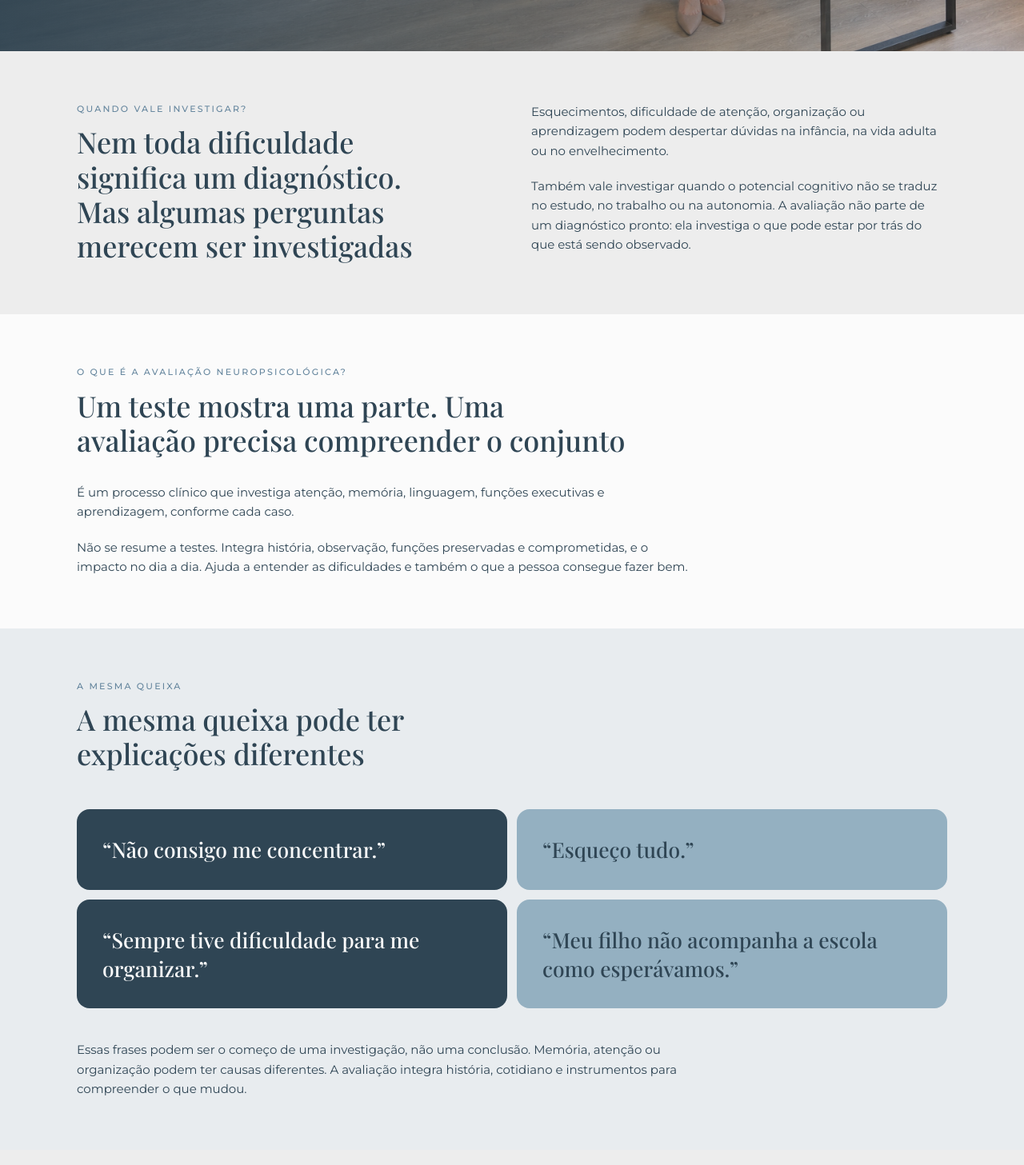
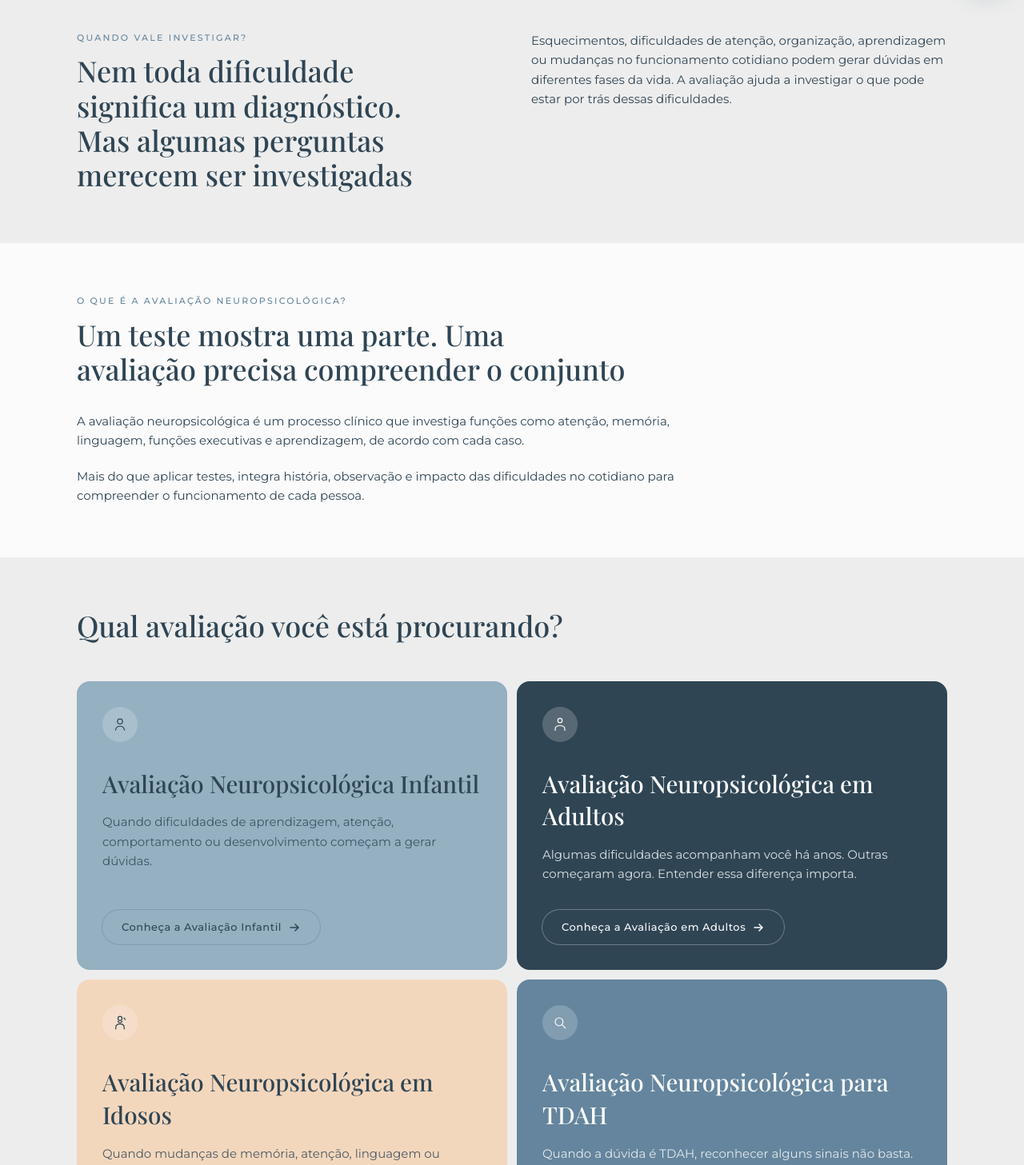
Before and after one commit to ccarolsevero/LaisBaroni, a Next.js app: page /avaliacao-neuropsicologica in a window 1280 px wide. Shown: the part 800-2257 px from the top of the page at 80% size. Built offline with nearby package versions, Linux system fonts and the light colour scheme; a web font is replaced by a local one.

Commit message:
Atualiza os textos da home e da página geral de avaliação.
Co-authored-by: Cursor <cursoragent@cursor.com>

```diff
--- a/src/app/avaliacao-neuropsicologica/page.tsx
+++ b/src/app/avaliacao-neuropsicologica/page.tsx
@@ -10,11 +10,9 @@ import {
   IconPuzzle,
   IconSearch,
 } from "@/components/icons";
-import { LineMarks } from "@/components/illustrations";
 import { PageHero } from "@/components/page-hero";
 import { Container, SectionHeading } from "@/components/ui";
 import { photos } from "@/lib/photos";
-import { site } from "@/lib/site";
 
 export const metadata: Metadata = {
   title: "Avaliação Neuropsicológica",
@@ -75,13 +73,6 @@ const tipos = [
   },
 ];
 
-const quotes = [
-  "Não consigo me concentrar.",
-  "Esqueço tudo.",
-  "Sempre tive dificuldade para me organizar.",
-  "Meu filho não acompanha a escola como esperávamos.",
-];
-
 const processo = [
   "Começa pela queixa, pela história e pela pergunta que motivou a avaliação.",
   "Em seguida, selecionamos os procedimentos adequados e analisamos as informações em conjunto.",
@@ -124,7 +115,6 @@ export default function AvaliacaoPage() {
         title="Quando as dificuldades começam a levantar perguntas, uma avaliação cuidadosa pode ajudar a encontrar respostas"
         description="Dificuldades de atenção, memória, aprendizagem ou comportamento podem ter explicações diferentes. A avaliação ajuda a compreender o que pode estar por trás delas."
         note="Avaliação neuropsicológica infantil, adulta e em idosos"
-        pills={[...site.credentials]}
         image={photos.avaliacao}
       />
 
@@ -136,15 +126,10 @@ export default function AvaliacaoPage() {
           />
           <div className="space-y-5 text-[15px] leading-relaxed hero-copy sm:text-base">
             <p>
-              Esquecimentos, dificuldade de atenção, organização ou aprendizagem
-              podem despertar dúvidas na infância, na vida adulta ou no
-              envelhecimento.
-            </p>
-            <p>
-              Também vale investigar quando o potencial cognitivo não se traduz no
-              estudo, no trabalho ou na autonomia. A avaliação não parte de um
-              diagnóstico pronto: ela investiga o que pode estar por trás do que
-              está sendo observado.
+              Esquecimentos, dificuldades de atenção, organização, aprendizagem
+              ou mudanças no funcionamento cotidiano podem gerar dúvidas em
+              diferentes fases da vida. A avaliação ajuda a investigar o que pode
+              estar por trás dessas dificuldades.
             </p>
           </div>
         </Container>
@@ -158,42 +143,14 @@ export default function AvaliacaoPage() {
           />
           <div className="mt-8 max-w-3xl space-y-5 text-[15px] leading-relaxed hero-copy sm:text-base">
             <p>
-              É um processo clínico que investiga atenção, memória, linguagem,
-              funções executivas e aprendizagem, conforme cada caso.
+              A avaliação neuropsicológica é um processo clínico que investiga
+              funções como atenção, memória, linguagem, funções executivas e
+              aprendizagem, de acordo com cada caso.
             </p>
             <p>
-              Não se resume a testes. Integra história, observação, funções
-              preservadas e comprometidas, e o impacto no dia a dia. Ajuda a
-              entender as dificuldades e também o que a pessoa consegue fazer bem.
-            </p>
-          </div>
-        </Container>
-      </section>
-
-      <section className="bg-mist py-12 sm:py-16">
-        <Container>
-          <SectionHeading
-            eyebrow="A mesma queixa"
-            title="A mesma queixa pode ter explicações diferentes"
-          />
-          <div className="mt-12 grid gap-3 sm:grid-cols-2">
-            {quotes.map((quote, index) => (
-              <blockquote
-                key={quote}
-                className={`rounded-2xl p-8 font-display text-[1.65rem] leading-snug font-medium ${
-                  index % 2 === 0 ? "bg-ink text-white" : "bg-soft text-ink"
-                }`}
-              >
-                “{quote}”
-              </blockquote>
-            ))}
-          </div>
-          <div className="mt-10 max-w-3xl space-y-5 text-[15px] leading-relaxed hero-copy sm:text-base">
-            <p>
-              Essas frases podem ser o começo de uma investigação, não uma
-              conclusão. Memória, atenção ou organização podem ter causas
-              diferentes. A avaliação integra história, cotidiano e instrumentos
-              para compreender o que mudou.
+              Mais do que aplicar testes, integra história, observação e impacto
+              das dificuldades no cotidiano para compreender o funcionamento de
+              cada pessoa.
             </p>
           </div>
         </Container>
@@ -253,13 +210,6 @@ export default function AvaliacaoPage() {
               </article>
             ))}
           </div>
-          <blockquote className="mt-12 max-w-3xl">
-            <LineMarks className="mb-4 h-10 w-14 text-ink/35" />
-            <p className="font-display text-3xl leading-snug font-medium text-ink sm:text-4xl">
-              A avaliação não começa no teste. Começa na pergunta que precisamos
-              investigar.
-            </p>
-          </blockquote>
         </Container>
       </section>
 
@@ -284,9 +234,6 @@ export default function AvaliacaoPage() {
               história e do contexto de cada pessoa.
             </p>
           </div>
-          <p className="mt-6 text-sm tracking-wide text-peach">
-            {site.credentialLines.neuro}
-          </p>
           <ButtonLink href="/sobre" variant="peach" className="mt-8">
             Conheça minha trajetória
           </ButtonLink>
@@ -304,7 +251,7 @@ export default function AvaliacaoPage() {
 
       <ContactBand
         title="Talvez você ainda não saiba qual é a resposta. A avaliação existe justamente para investigar a pergunta"
-        description="Entre em contato para saber mais sobre a avaliação neuropsicológica."
+        description=""
       />
     </>
   );
--- a/src/app/page.tsx
+++ b/src/app/page.tsx
@@ -1,8 +1,8 @@
 import type { ComponentProps } from "react";
 import Image from "next/image";
+import { ArticleCard } from "@/components/article-card";
 import { ButtonLink } from "@/components/button-link";
 import { ContactBand } from "@/components/contact-band";
-import { EditorialGrid } from "@/components/editorial-grid";
 import { HeroImage } from "@/components/page-hero";
 import {
   IconArrow,
@@ -11,10 +11,12 @@ import {
   IconGraduate,
   IconWhatsApp,
 } from "@/components/icons";
-import { LineMarks } from "@/components/illustrations";
 import { Container, SectionHeading } from "@/components/ui";
 import { photos } from "@/lib/photos";
+import { getAllPosts } from "@/lib/posts";
 import { site, whatsappUrl } from "@/lib/site";
+
+export const dynamic = "force-dynamic";
 
 function HomeHeading(props: ComponentProps<typeof SectionHeading>) {
   return (
@@ -31,7 +33,6 @@ const areas = [
     tone: "bg-soft text-ink",
     pill: "Avaliação",
     title: "Avaliação Neuropsicológica",
-    lead: "Quando existem dúvidas, investigar com cuidado faz diferença.",
     text: "Compreende o funcionamento cognitivo, emocional e comportamental além de resultados isolados.",
     cta: "Conheça a Avaliação Neuropsicológica",
   },
@@ -41,7 +42,6 @@ const areas = [
     tone: "bg-ink text-white",
     pill: "Psicoterapia",
     title: "Psicoterapia Individual",
-    lead: "Entender o que acontece nem sempre é suficiente para deixar de repetir.",
     text: "Olhamos para emoções, relações, necessidades e padrões que influenciam escolhas e vínculos no presente.",
     cta: "Conheça a Psicoterapia",
   },
@@ -51,13 +51,14 @@ const areas = [
     tone: "bg-mid text-white",
     pill: "Supervisão",
     title: "Supervisão Clínica",
-    lead: "A prática clínica também se constrói quando aprendemos a olhar melhor para cada caso.",
     text: "Espaço para discutir casos, ampliar hipóteses e aprofundar o raciocínio clínico.",
     cta: "Conheça a Supervisão Clínica",
   },
 ];
 
-export default function Home() {
+export default async function Home() {
+  const posts = (await getAllPosts()).slice(0, 3);
+
   return (
     <>
       <section className="relative bg-ink lg:min-h-[88vh]">
@@ -70,10 +71,8 @@ export default function Home() {
               que aparece à primeira vista
             </h1>
             <p className="mt-5 text-[15px] leading-relaxed text-white/90 sm:text-base">
-              Sou Laís Baroni, psicóloga e neuropsicóloga, com atuação
-              profissional e clínica desde 2009. Meu trabalho une experiência
-              clínica, conhecimento técnico e um olhar individualizado para
-              compreender cada pessoa em sua história e contexto.
+              Psicóloga e neuropsicóloga com atuação clínica desde 2009, em São
+              Paulo e online.
             </p>
             <div className="mt-8 flex flex-wrap gap-2">
               {site.credentials.map((item) => (
@@ -103,7 +102,6 @@ export default function Home() {
           <HomeHeading
             eyebrow="Áreas de atuação"
             title="Diferentes caminhos para diferentes necessidades"
-            description="Meu trabalho acontece em três frentes, cada uma com objetivos e processos próprios."
           />
           <div className="mt-12 grid gap-3 lg:grid-cols-3">
             {areas.map((area) => (
@@ -120,7 +118,6 @@ export default function Home() {
                 <h3 className="font-display mt-3 text-[1.85rem] leading-snug font-medium">
                   {area.title}
                 </h3>
-                <p className="mt-4 text-[15px] leading-relaxed opacity-85">{area.lead}</p>
                 <p className="mt-4 flex-1 text-[15px] leading-relaxed opacity-80">{area.text}</p>
                 <ButtonLink
                   href={area.href}
@@ -173,39 +170,16 @@ export default function Home() {
         </Container>
       </section>
 
-      <section className="bg-peach py-12 sm:py-16">
-        <Container className="max-w-4xl text-left">
-          <HomeHeading
-            eyebrow="Um pouco sobre a forma como trabalho"
-            title="A mesma queixa pode contar histórias completamente diferentes"
-          />
-          <p className="mt-6 max-w-2xl text-left text-[15px] leading-relaxed hero-copy sm:text-base">
-            Dificuldade de concentração, esquecimentos ou um comportamento isolado
-            não contam a história inteira. Por isso, o trabalho começa por uma
-            pergunta:
-          </p>
-          <blockquote className="mt-8 text-left">
-            <LineMarks className="mb-3 h-8 w-12 text-ink/40" />
-            <p className="font-display text-3xl leading-snug font-medium text-ink sm:text-4xl">
-              O que precisamos compreender melhor aqui?
-            </p>
-          </blockquote>
-          <p className="mt-6 max-w-2xl text-left text-[15px] leading-relaxed hero-copy sm:text-base">
-            É a partir dessa compreensão que conduzo avaliação, psicoterapia e
-            supervisão clínica.
-          </p>
-        </Container>
-      </section>
-
       <section className="bg-base py-12 sm:py-16">
         <Container className="text-left">
           <HomeHeading
             eyebrow="Blog"
             title="Psicologia para quem quer compreender além das respostas rápidas"
-            description="No blog, compartilho reflexões e conteúdos sobre neuropsicologia, avaliação neuropsicológica, relações, padrões emocionais, psicopatologia e prática clínica, traduzindo assuntos complexos para uma linguagem mais próxima da vida real."
           />
-          <div className="mt-12">
-            <EditorialGrid />
+          <div className="mt-12 grid gap-5 md:grid-cols-2 lg:grid-cols-3">
+            {posts.map((post) => (
+              <ArticleCard key={post.slug} post={post} />
+            ))}
           </div>
           <div className="mt-10">
             <ButtonLink href="/blog" variant="primary">
@@ -217,7 +191,7 @@ export default function Home() {
       </section>
 
       <div className="[&_h2]:break-words [&_h2]:[text-wrap:auto] lg:[&_h2]:[text-wrap:balance]">
-        <ContactBand />
+        <ContactBand description="" />
       </div>
     </>
   );
--- a/src/components/contact-band.tsx
+++ b/src/components/contact-band.tsx
@@ -22,7 +22,11 @@ export function ContactBand({
           <h2 className="font-display mt-3 max-w-2xl text-3xl leading-[1.2] font-medium text-balance sm:text-4xl">
             {title}
           </h2>
-          <p className="mt-4 max-w-xl text-[15px] leading-relaxed text-mist sm:text-base">{description}</p>
+          {description ? (
+            <p className="mt-4 max-w-xl text-[15px] leading-relaxed text-mist sm:text-base">
+              {description}
+            </p>
+          ) : null}
           {modality ? <p className="mt-4 text-soft">{modality}</p> : null}
         </div>
         <div className="flex flex-col gap-3 md:items-end">
```
